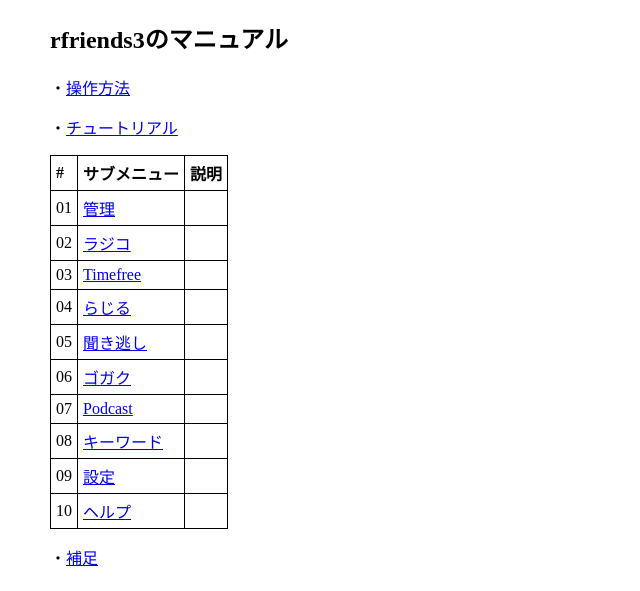
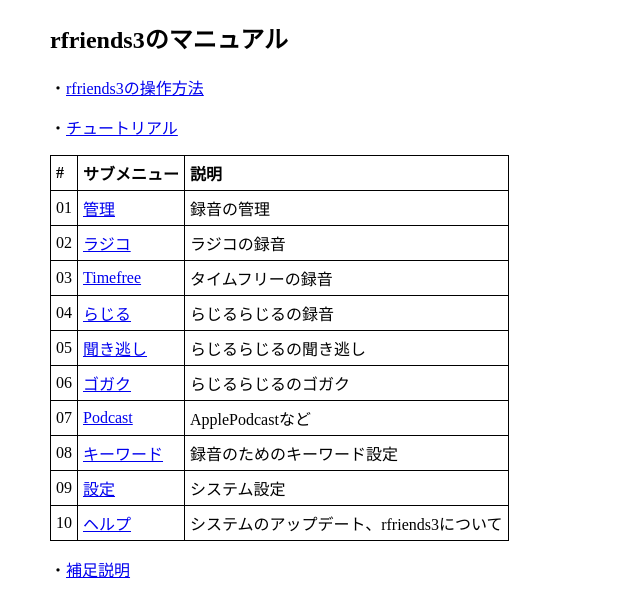
Before and after one commit to rfriends/rfriends, a Jekyll site: the page built from manual/index.md, in a window 1280 px wide. Shown: the top 591 px of the page, without its empty margins (0-640 px from the left). Built offline with Jekyll 4.4.1, drawn with Linux system fonts in a browser that asks for light colours; our own code applies the rules of GitHub Pages for plain Markdown files; Markdown is read by kramdown in place of the engine named in the settings.

Commit message:
Update index.md

```diff
--- a/manual/index.md
+++ b/manual/index.md
@@ -1,23 +1,23 @@
 ## rfriends3のマニュアル
 
-・[操作方法](00.html)
+・[rfriends3の操作方法](00.html)
 
 ・[チュートリアル](tutorial.html)
 
 |#|サブメニュー|説明|
 |:---|:---|:---|
-|01|[管理](01.html)||
-|02|[ラジコ](02.html)||
-|03|[Timefree](03.html)|
-|04|[らじる](04.html)||
-|05|[聞き逃し](05.html)||
-|06|[ゴガク](06.html)||
-|07|[Podcast](07.html)||
-|08|[キーワード](08.html)||
-|09|[設定](09.html)||
-|10|[ヘルプ](10.html)||
+|01|[管理](01.html)|録音の管理|
+|02|[ラジコ](02.html)|ラジコの録音|
+|03|[Timefree](03.html)|タイムフリーの録音|
+|04|[らじる](04.html)|らじるらじるの録音|
+|05|[聞き逃し](05.html)|らじるらじるの聞き逃し|
+|06|[ゴガク](06.html)|らじるらじるのゴガク|
+|07|[Podcast](07.html)|ApplePodcastなど|
+|08|[キーワード](08.html)|録音のためのキーワード設定|
+|09|[設定](09.html)|システム設定|
+|10|[ヘルプ](10.html)|システムのアップデート、rfriends3について|
 
-・[補足](supplement.html)
+・[補足説明](supplement.html)
 
 ・[FAQ](faq.html)
 
```
